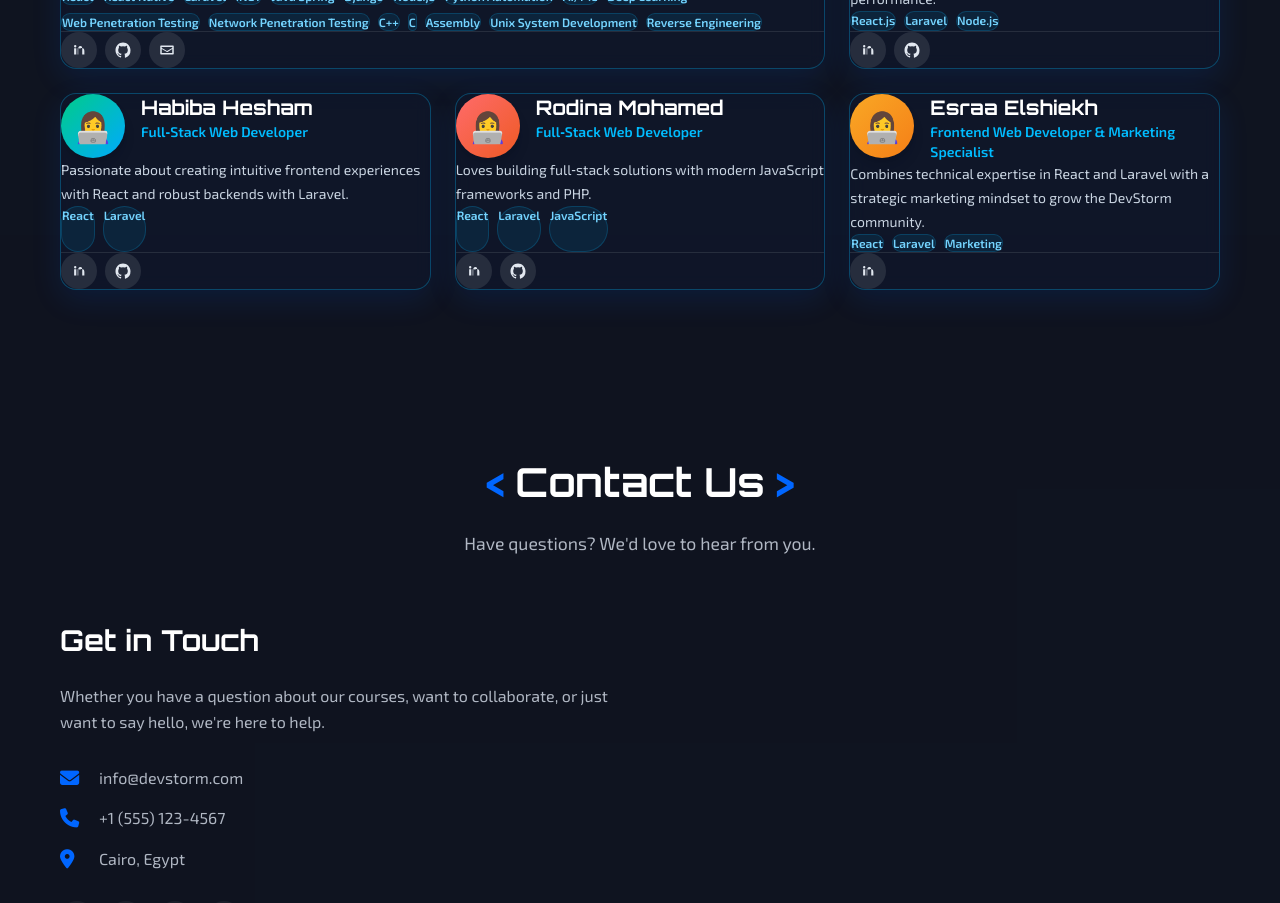
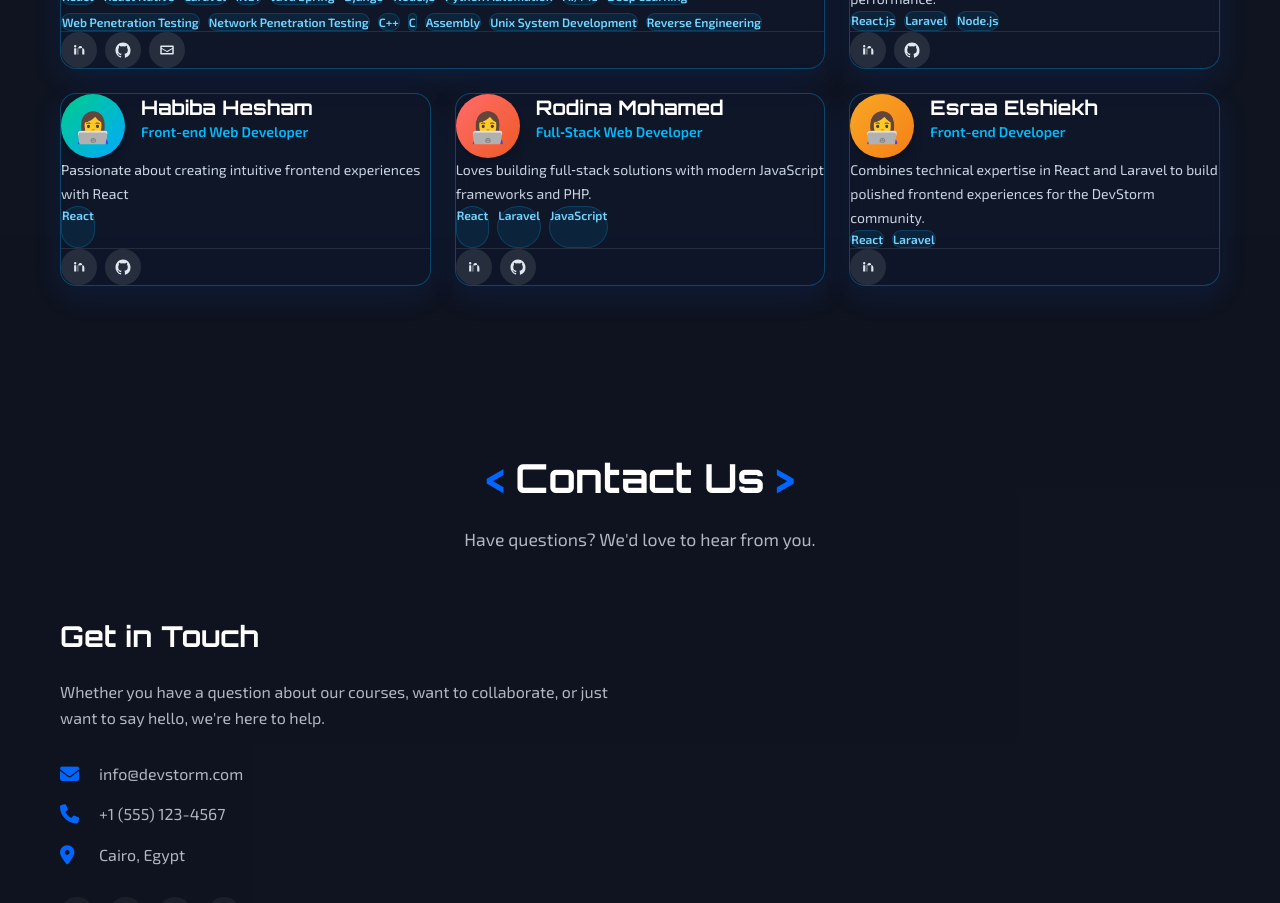
Before and after one commit to devstorm-tech/devstorm-tech.github.io, a React (Vite) app: page /about in a window 1280 px wide. Shown: the part 2560-3463 px from the top of the page. Built offline with nearby package versions, Linux system fonts and the light colour scheme.

Commit message:
about-edits

```diff
--- a/src/Pages/About.jsx
+++ b/src/Pages/About.jsx
@@ -65,9 +65,9 @@ const About = () => {
         {
             id: 3,
             name: 'Habiba Hesham',
-            role: 'Full‑Stack Web Developer',
-            bio: 'Passionate about creating intuitive frontend experiences with React and robust backends with Laravel.',
-            skills: ['React', 'Laravel'],
+            role: 'Front-end Web Developer',
+            bio: 'Passionate about creating intuitive frontend experiences with React ',
+            skills: ['React'],
             image: '👩‍💻',
             color: 'about-avatar-green',
             social: {
@@ -91,9 +91,9 @@ const About = () => {
         {
             id: 5,
             name: 'Esraa Elshiekh',
-            role: 'Frontend Web Developer & Marketing Specialist',
-            bio: 'Combines technical expertise in React and Laravel with a strategic marketing mindset to grow the DevStorm community.',
-            skills: ['React', 'Laravel', 'Marketing'],
+            role: 'Front-end Developer',
+            bio: 'Combines technical expertise in React and Laravel to build polished frontend experiences for the DevStorm community.',
+            skills: ['React', 'Laravel'],
             image: '👩‍💻',
             color: 'about-avatar-orange',
             social: {
```
Also changed, not shown: 8 other files (tests, documents, lock files or other folders).
